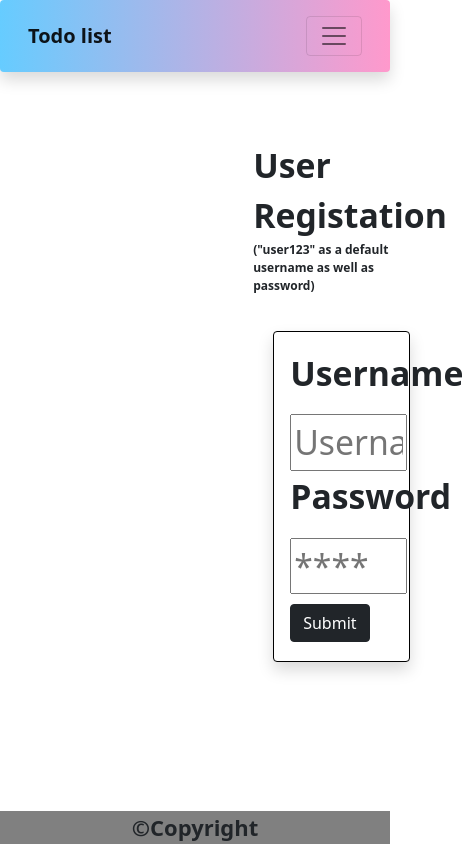
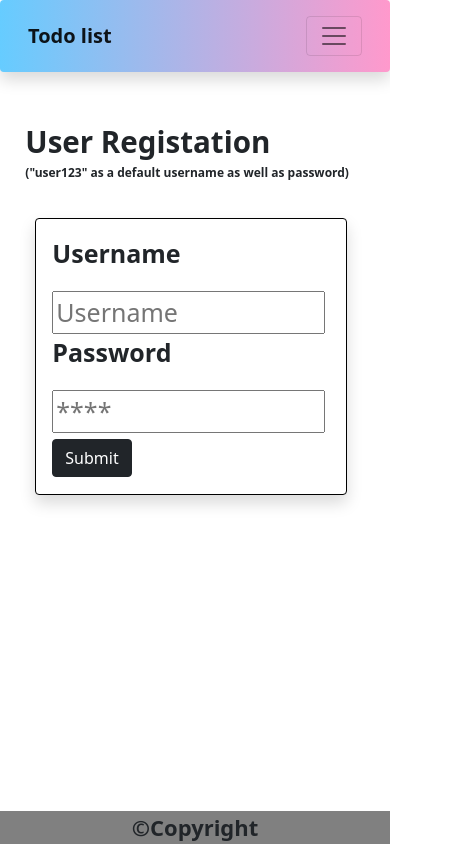
Before and after one commit to Akash-Tandale001/TodoList, a React (Create React App) app: page /login in a window 390 px wide. Shown: the whole page, 463 px wide, since content can reach past the window. Built offline with nearby package versions, Linux system fonts and the light colour scheme.

Commit message:
styled login page for mobile

```diff
--- a/src/pages/Login.js
+++ b/src/pages/Login.js
@@ -28,23 +28,25 @@ const Login = ({ setIsLoggedIn }) => {
         onSubmit={handleSubmit}
       >
         <label>
-          <p>Username</p>
+          <p className="username">Username</p>
           <input
             type="text"
             placeholder="Username"
             value={username}
             onChange={(e) => setUserName(e.target.value)}
-            style={{width:"30vw"}}
+            className="login-info"
+
           />
         </label>
         <br />
         <label>
-          <p>Password</p>
+          <p className="username">Password</p>
           <input
             type="password"
             placeholder="****"
             onChange={(e) => setPassword(e.target.value)}
-            style={{width:"30vw"}}
+            className="login-info"
+
           />
         </label>
         <div>
--- a/src/pages/style.css
+++ b/src/pages/style.css
@@ -73,6 +73,9 @@
     font-size: 3vh;
     font-weight: bold;
 }
+.login-info{
+    width:30vw;
+}
 
 
     @media screen and (max-width: 480px) {
@@ -108,20 +111,26 @@
 
         }
         .logintitle{
-            display: flex;
-            flex-direction: column;
-            justify-content: left;
-            margin-top: 8vh;
-            font-size: 4vh;
+            margin-left: 3vh;
+            margin-top: 1vh;
+            font-size: 3.5vh;
             font-weight: bold;
 
         }
         .signupform{
+            margin-left: 10px;
 
-            width: 35vw;
-            margin: 20px;
+            width: 80vw;
+            margin-top: 20px;
             padding: 10px;
             border: 1px solid black;
         }
+        .login-info{
+            font-size: 25px;
+            width:70vw;
+        }
+        .username{
+            font-size: 25px;
+        }
 
       }
```
